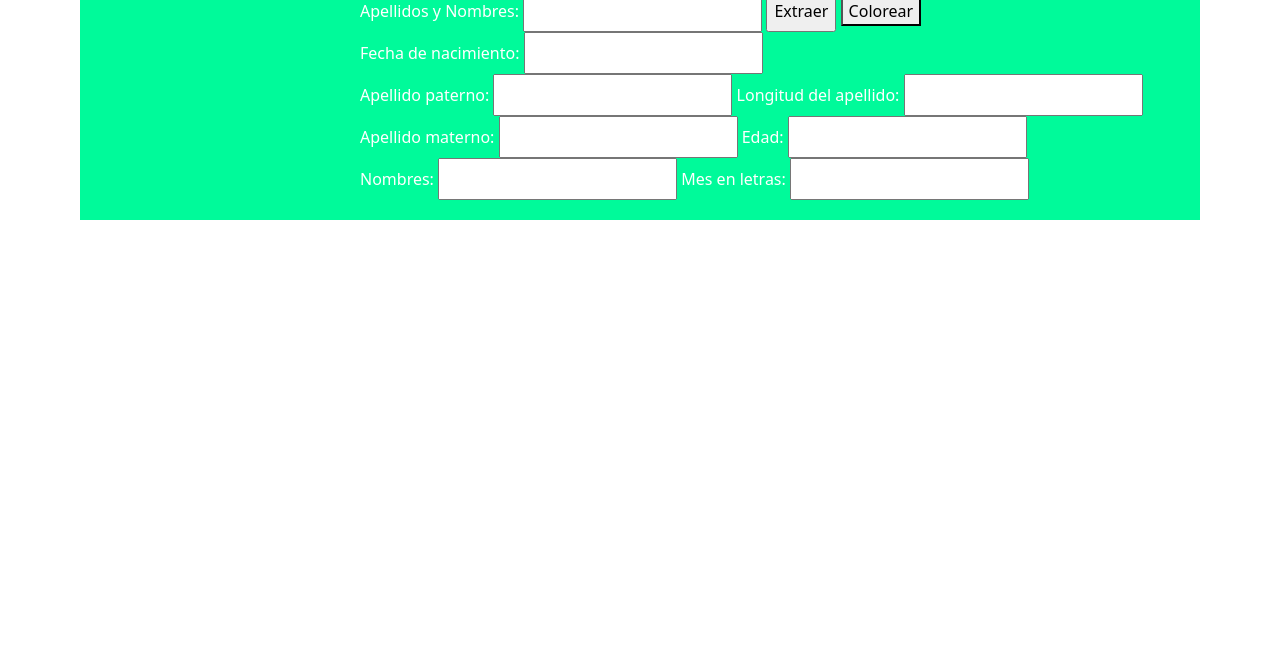
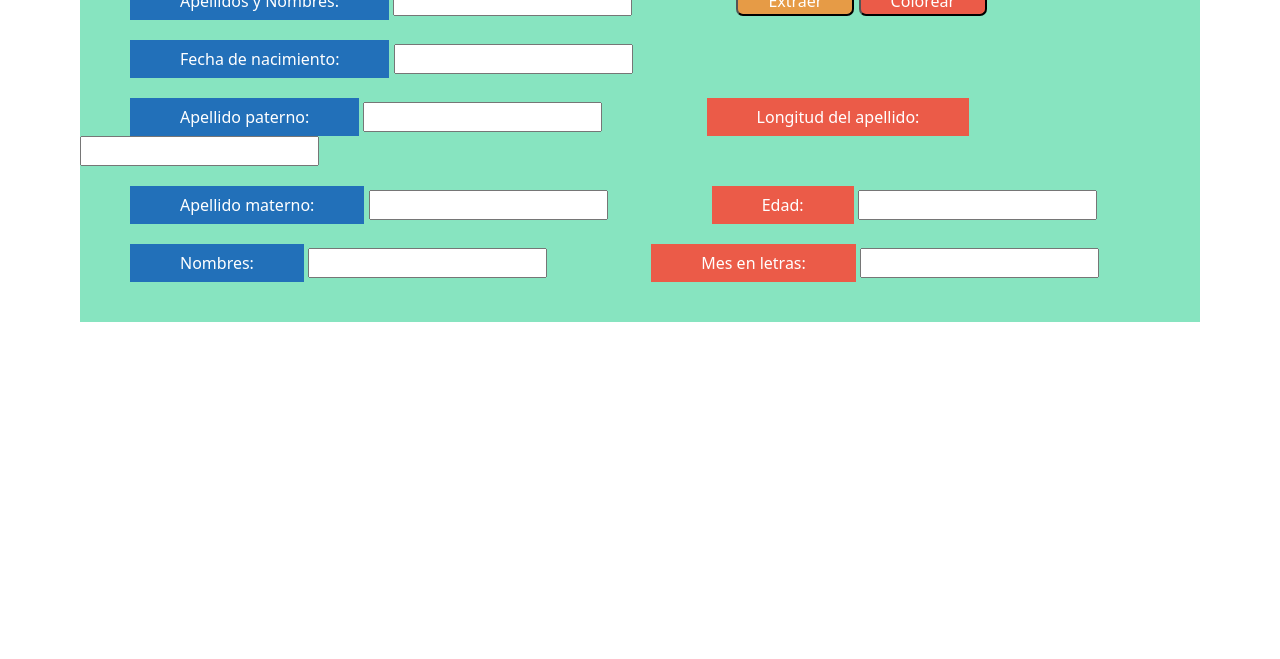
Before and after one commit to angelmayta/angelmayta.github.io, a plain HTML site: page lab05.html in a window 1280 px wide. Shown: the part 141-800 px from the top of the page. Drawn offline with nearby package versions, Linux system fonts and the light colour scheme.

Commit message:
boton Colorear

```diff
--- a/css/estilopersonal.css
+++ b/css/estilopersonal.css
@@ -72,35 +72,64 @@ h5{
 }
 
 
-/* laboratorio 5 */
+/* laboratorio 5 ------------------------------------------------------------------------------------ */
 .contenedor{
-background-color:mediumspringgreen;
+background-color:rgb(135, 228, 192);
 margin: 80px;
 padding-top: 5px;
 padding-bottom: 20px;
-padding-left: 280px;
 }
 
 
 .contenedor h2{
     text-align: center;
-    padding-right: 250px;
+    font-size: 25px;
 }
 
 
-label{
+.contenedor .azul{
+    background-color: rgb(34, 112, 185);
+    padding-left: 50px;
+    padding-right: 50px;
     color: white;
     padding-top: 7px;
     padding-bottom: 7px;
+    margin-left: 50px;
+}
 
-}
-input{
-    color: black;
+.contenedor .rojo{
+    background-color: rgb(235, 91, 72);
+    padding-left: 50px;
+    padding-right: 50px;
+    margin-left: 100px;
+    color: white;
     padding-top: 7px;
     padding-bottom: 7px;
 }
 
 
+.contenedor .btnExtraer{
+    background-color:rgb(230, 155, 70);
+    margin-left: 100px;
+    padding-left: 30px;
+    padding-right: 30px;
+    color: white;
+    border-radius: 7px;
+}
+
+#color{
+    background-color: rgb(235, 91, 72);
+    margin-left: 0px;
+    padding-left: 30px;
+    padding-right: 30px;
+    color: white;
+    border-radius: 7px;
+}
+
+
+div{
+    margin-bottom: 20px;
+}
 
 
 
```
